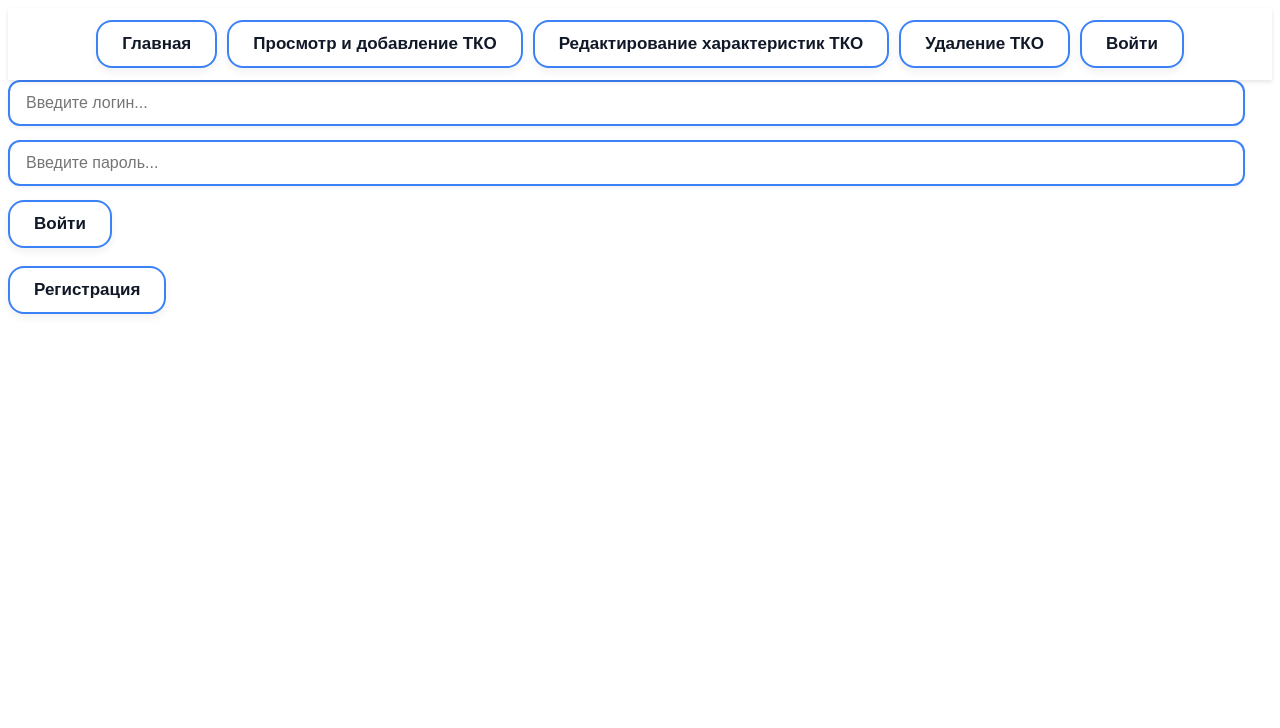
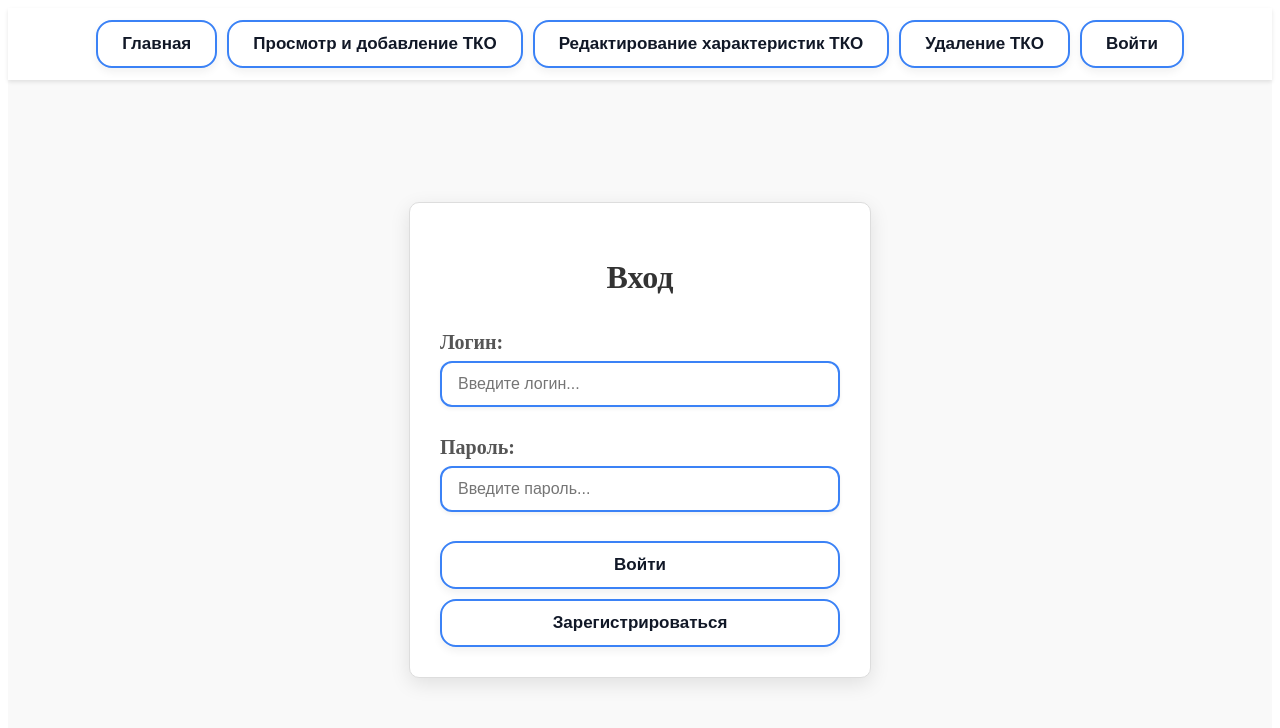
Before and after one commit to Mihail018/NetKeeper-front-, a Vue app: page /login in a window 1280 px wide. Shown: the top 728 px of the page. Built offline with nearby package versions, Linux system fonts and the light colour scheme; no server answers.

Commit message:
Добавлены стили для авторизации и регистрации

```diff
--- a/src/pages/LoginPage.vue
+++ b/src/pages/LoginPage.vue
@@ -1,11 +1,30 @@
 <template>
-  <form @submit.prevent ref="login">
-    <my-input v-model="username" placeholder="Введите логин..." required />
-    <my-input v-model="password" type="password" placeholder="Введите пароль..." required />
-    <my-button @click="login">Войти</my-button> <br><br>
-    <my-button @click="this.$router.push('/registration')">Регистрация</my-button>
-  </form>
+  <div class="login-container">
+    <form @submit.prevent ref="login" class="login-form">
+      <h2>Вход</h2>
+
+      <label for="username">Логин:</label>
+      <div class="input-wrapper">
+        <my-input v-model="username" placeholder="Введите логин..." required />
+      </div>
+
+      <label for="password">Пароль:</label>
+      <div class="input-wrapper">
+        <my-input v-model="password" type="password" placeholder="Введите пароль..." required />
+      </div>
+
+      <div class="button-group">
+        <div class="button-wrapper">
+          <my-button style="width: 100%;" @click="login">Войти</my-button>
+        </div>
+        <div class="button-wrapper">
+          <my-button style="width: 100%;" @click="this.$router.push('/registration')">Зарегистрироваться</my-button>
+        </div>
+      </div>
+    </form>
+  </div>
 </template>
+
 
 <script>
 import axios from 'axios';
@@ -18,6 +37,7 @@ export default {
       password: '',
     };
   },
+
   methods: {
     async login() {
       if (!validateForm(this.$refs.login)) return;
@@ -38,3 +58,55 @@ export default {
   },
 };
 </script>
+
+<style scoped>
+.login-container {
+  display: flex;
+  justify-content: center;
+  align-items: center;
+  height: 90vh;
+  background-color: #f9f9f9;
+  padding: 0 20px; /* Добавляем отступы по бокам контейнера */
+}
+
+.login-form {
+  background: white;
+  border: 1px solid #ddd;
+  padding: 30px;
+  border-radius: 10px;
+  box-shadow: 0 6px 20px rgba(0, 0, 0, 0.1);
+  width: 100%; /* Задаём форму на 100% ширины */
+  max-width: 400px; /* Максимальная ширина формы, чтобы она не была слишком широкой */
+  display: flex;
+  flex-direction: column;
+  gap: 15px;
+}
+
+.login-form h2 {
+  text-align: center;
+  margin-bottom: 20px;
+  font-size: 32px;
+  color: #333;
+}
+
+.login-form label {
+  font-weight: bold;
+  font-size: 20px;
+  margin-bottom: -8px;
+  color: #555;
+}
+
+.button-group {
+  display: flex;
+  flex-direction: column;
+  gap: 10px;
+  width: 100%; /* Ширина группы кнопок на 100% */
+}
+
+.input-wrapper,
+.button-wrapper {
+  width: 100%;
+  display: flex;
+  justify-content: center;
+}
+</style>
--- a/src/pages/RegistrationPage.vue
+++ b/src/pages/RegistrationPage.vue
@@ -1,10 +1,27 @@
 <template>
-  <form @submit.prevent ref="registration">
-    <my-input v-model="username" placeholder="Введите логин..." required />
-    <my-input v-model="password" type="password" placeholder="Введите пароль..." required />
-    <my-input v-model="confirmPassword" type="password" placeholder="Подтвердите пароль..." required />
-    <my-button @click="registration">Зарегистрироваться</my-button>
-  </form>
+  <div class="login-container">
+    <form @submit.prevent ref="registration" class="login-form">
+      <h2>Регистрация</h2>
+
+      <label for="username">Логин:</label>
+      <div class="input-wrapper">
+        <my-input v-model="username" placeholder="Введите логин..." required />
+      </div>
+
+      <label for="username">Пароль:</label>
+      <div class="input-wrapper">
+        <my-input v-model="password" type="password" placeholder="Введите пароль..." required />
+      </div>
+
+      <label for="username">Повторите пароль:</label>
+      <div class="input-wrapper">
+        <my-input v-model="confirmPassword" type="password" placeholder="Подтвердите пароль..." required />
+      </div>
+
+      <my-button style="width: 100%;" @click="registration">Регистрация</my-button>
+      <my-button style="width: 100%;" @click="this.$router.push('/login')">Назад</my-button>
+    </form>
+  </div>
 </template>
 
 <script>
@@ -46,3 +63,55 @@ export default {
   },
 };
 </script>
+
+<style scoped>
+.login-container {
+  display: flex;
+  justify-content: center;
+  align-items: center;
+  height: 90vh;
+  background-color: #f9f9f9;
+  padding: 0 20px; /* Добавляем отступы по бокам контейнера */
+}
+
+.login-form {
+  background: white;
+  border: 1px solid #ddd;
+  padding: 30px;
+  border-radius: 10px;
+  box-shadow: 0 6px 20px rgba(0, 0, 0, 0.1);
+  width: 100%; /* Задаём форму на 100% ширины */
+  max-width: 400px; /* Максимальная ширина формы, чтобы она не была слишком широкой */
+  display: flex;
+  flex-direction: column;
+  gap: 15px;
+}
+
+.login-form h2 {
+  text-align: center;
+  margin-bottom: 20px;
+  font-size: 32px;
+  color: #333;
+}
+
+.login-form label {
+  font-weight: bold;
+  font-size: 20px;
+  margin-bottom: -8px;
+  color: #555;
+}
+
+.button-group {
+  display: flex;
+  flex-direction: column;
+  gap: 10px;
+  width: 100%; /* Ширина группы кнопок на 100% */
+}
+
+.input-wrapper,
+.button-wrapper {
+  width: 100%;
+  display: flex;
+  justify-content: center;
+}
+</style>
```
